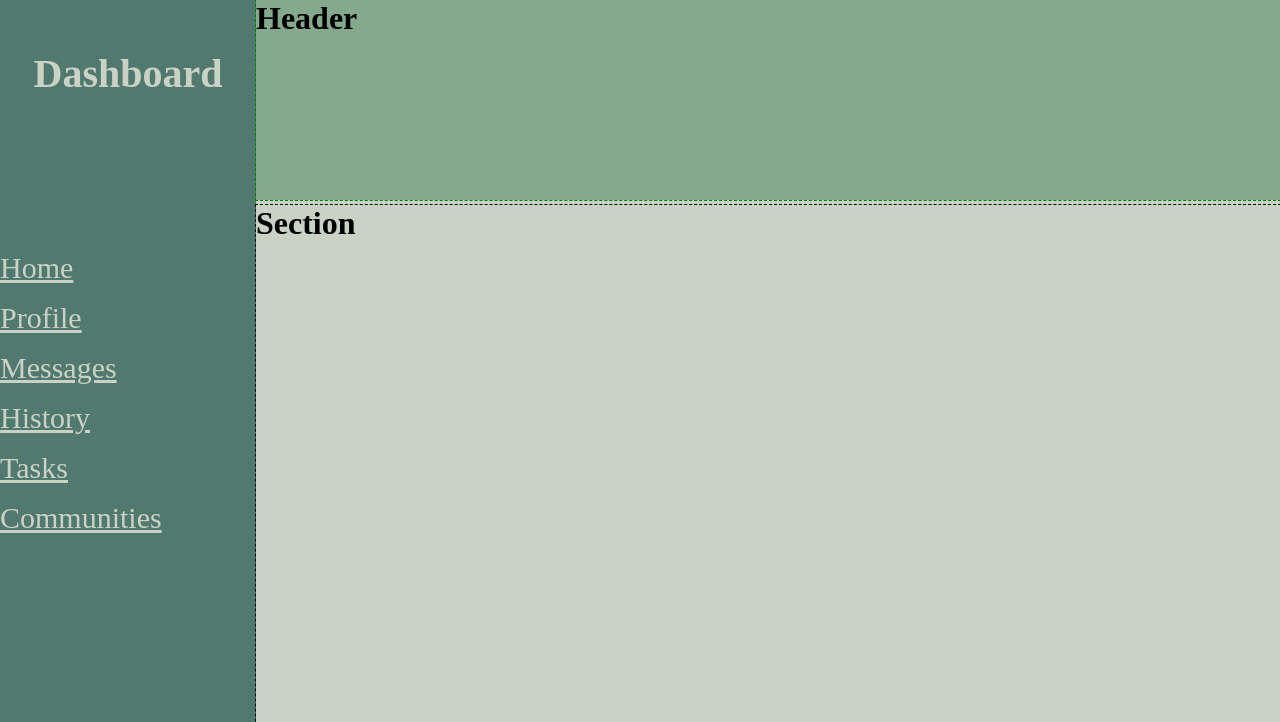
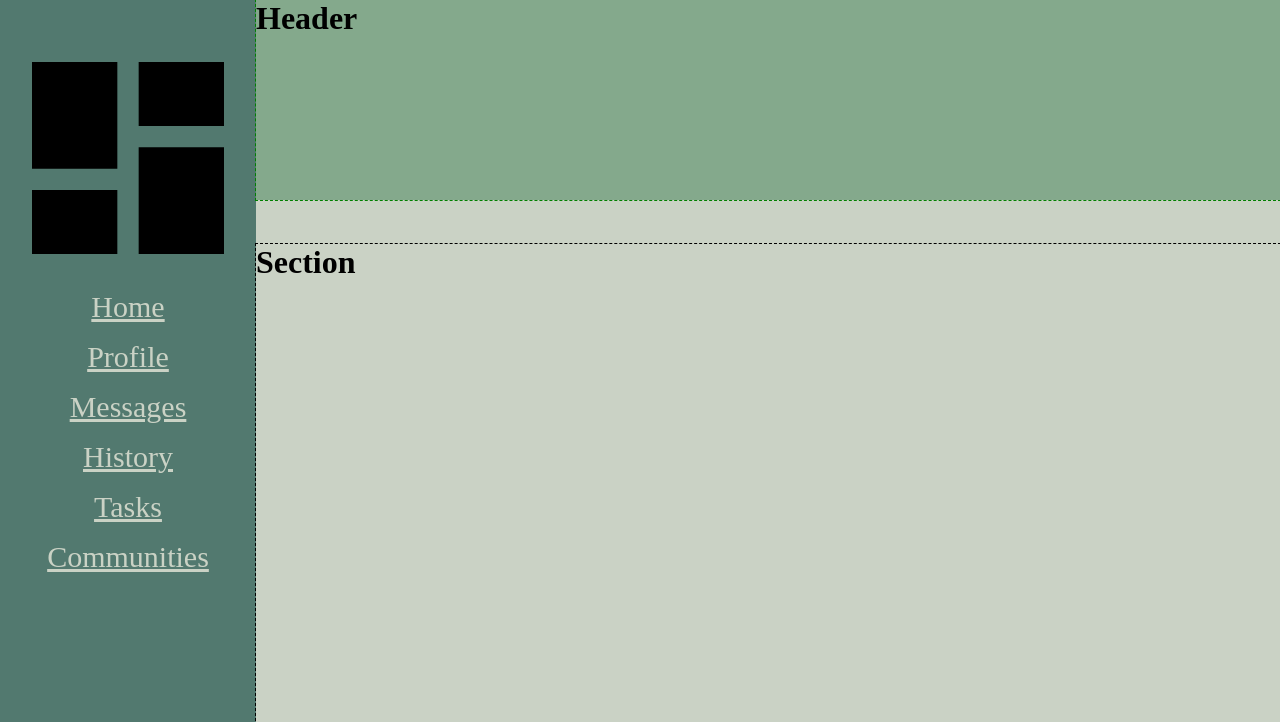
Before and after one commit to Xebros85/admin, a plain HTML site: page index.html in a window 1280 px wide. Shown: the top 722 px of the page. Drawn offline with Linux system fonts and the light colour scheme.

Commit message:
Moved links around

```diff
--- a/index.html
+++ b/index.html
@@ -11,25 +11,26 @@
   <div class="container">
     <div class="sidebar">
       <div class="title">
-        <h1>Dashboard</h1>
+        <img src="icons/view-dashboard.svg" alt="">
+        <!-- <h1>Dashboard</h1> -->
       </div>
       <div class="links">
-        <div class="link">
+        <div class="sidebar-link">
           <a href="#">Home</a>
         </div>
-        <div class="link">
+        <div class="sidebar-link">
           <a href="#">Profile</a>
         </div>
-        <div class="link">
+        <div class="sidebar-link">
           <a href="#">Messages</a>
         </div>
-        <div class="link">
+        <div class="sidebar-link">
           <a href="#">History</a>
         </div>
-        <div class="link">
+        <div class="sidebar-link">
           <a href="#">Tasks</a>
         </div>
-        <div class="link">
+        <div class="sidebar-link">
           <a href="#">Communities</a>
         </div>
 
--- a/style.css
+++ b/style.css
@@ -34,22 +34,23 @@
   background-color: var(--med-green);
   display: grid;
   grid-template-rows: 1fr 2fr 2fr;
-
-  justify-items: center;
 }
 
 .title {
-  margin-top: 50px;
+  margin-top: 30px;
   color: var(--lt-green);
-  font-size: 20px;
+  justify-content: center;
+  align-items: center;
 }
+
+
 
 .links {
   height: 300px;
   display: grid;
   grid-template-rows: repeat(6 1fr);
   width: 100%;
-  align-items: center;
+  justify-items: center;
 }
 
 .links2 {
```
